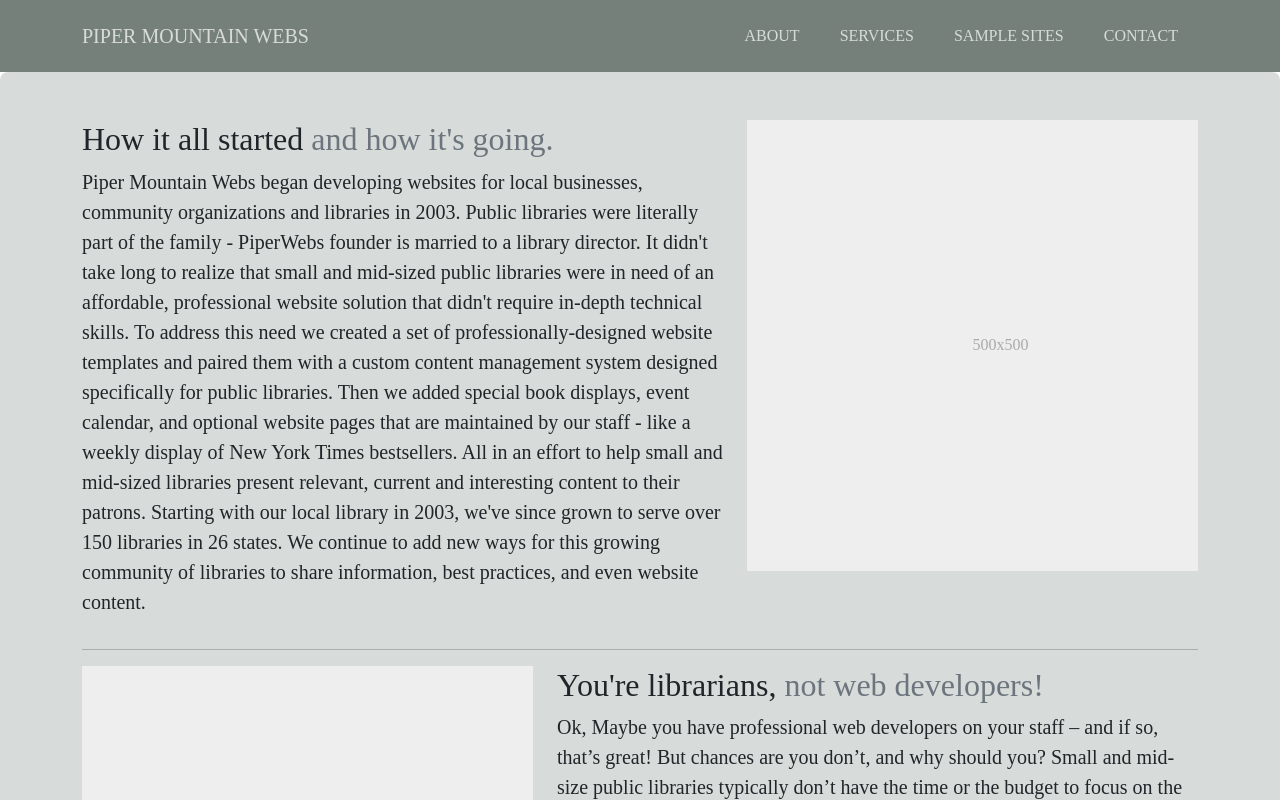
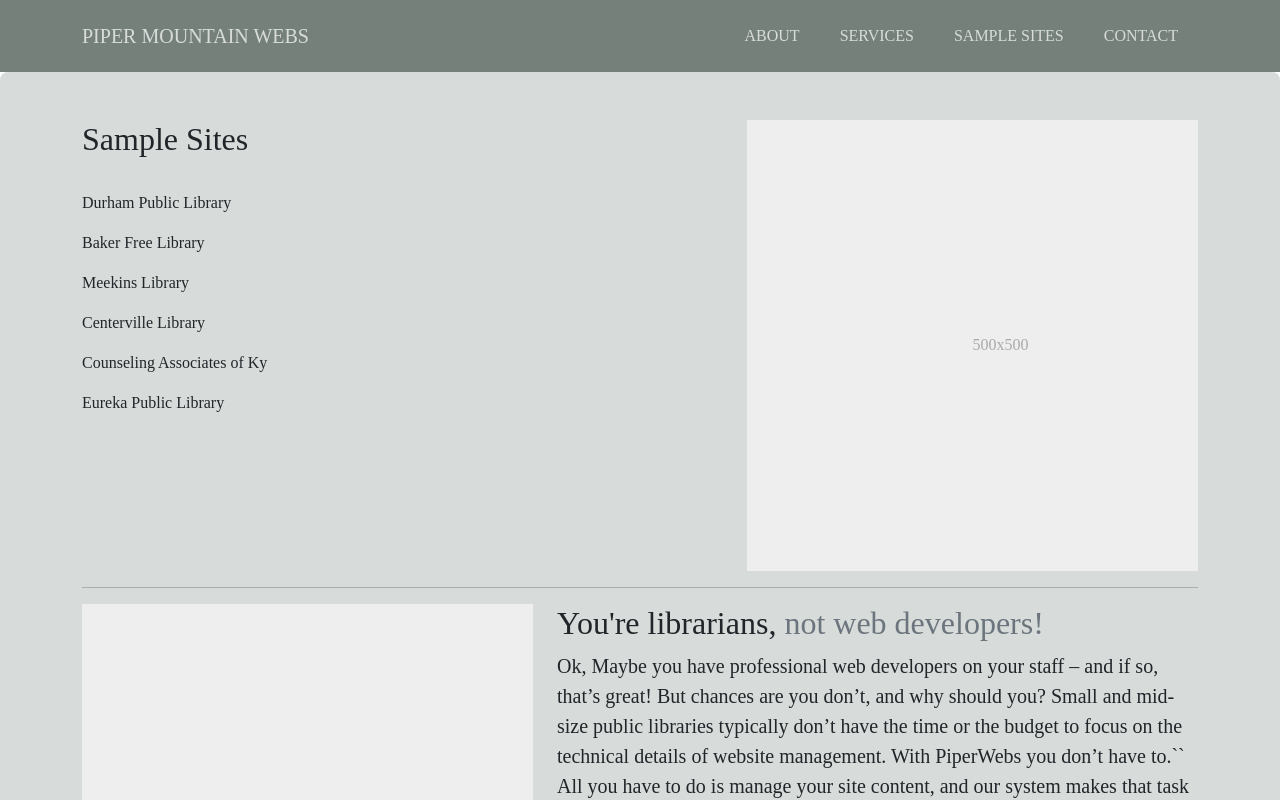
Before and after one commit to jonesopolis/LibraryPublicWebsite, a Next.js app in the folder piper-web/: page /sample-sites in a window 1280 px wide. Shown: the top 800 px of the page. Built offline with nearby package versions, Linux system fonts and the light colour scheme; a web font is replaced by a local one.

Commit message:
added urls for sample sites

```diff
--- a/piper-web/pages/index.js
+++ b/piper-web/pages/index.js
@@ -15,7 +15,7 @@
           <div className="carousel-item active">
             <Image src={mountains} className="d-block w-100" layout="responsive" alt="piper webs" />
             <div className="carousel-caption d-none d-md-block text-dark">
-              <h5>First slide label</h5>
+              <h5>David Rules</h5>
               <p>Some representative placeholder content for the first slide.</p>
             </div>
           </div>
--- a/piper-web/pages/sample-sites.js
+++ b/piper-web/pages/sample-sites.js
@@ -11,9 +11,21 @@
           <div className="row featurette">
             <div className="col-md-7">
               <h2 className="featurette-heading">
-                How it all started <span className="text-muted">and how it&apos;s going.</span>
-              </h2>
-              <p className="lead">Piper Mountain Webs began developing websites for local businesses, community organizations and libraries in 2003. Public libraries were literally part of the family - PiperWebs founder is married to a library director. It didn&apos;t take long to realize that small and mid-sized public libraries were in need of an affordable, professional website solution that didn&apos;t require in-depth technical skills. To address this need we created a set of professionally-designed website templates and paired them with a custom content management system designed specifically for public libraries. Then we added special book displays, event calendar, and optional website pages that are maintained by our staff - like a weekly display of New York Times bestsellers. All in an effort to help small and mid-sized libraries present relevant, current and interesting content to their patrons. Starting with our local library in 2003, we&apos;ve since grown to serve over 150 libraries in 26 states. We continue to add new ways for this growing community of libraries to share information, best practices, and even website content.</p>
+                Sample Sites <span className="text-muted"></span>
+
+              </h2><br/>
+
+
+              <p><a href="https://www.durhampubliclibrary.org" target="_blank">Durham Public Library</a></p>
+
+              <p><a href="https://www.bowbakerfreelibrary.org" target="_blank">Baker Free Library</a></p>
+              <p><a href="https://www.meekins-library.org" target="_blank">Meekins Library</a></p>
+
+              <p><a href="https://www.centervillelibrary.org" target="_blank">Centerville Library</a> </p>
+
+              <p><a href="https://counselingassociatesofky.com" target="_blank">Counseling Associates of Ky</a> </p>
+
+              <p><a href="https://eurekalibrary.azurewebsites.net" target="_blank">Eureka Public Library</a></p>
             </div>
             <div className="col-md-5">
               <svg className="bd-placeholder-img bd-placeholder-img-lg featurette-image img-fluid mx-auto" width="500" height="500" xmlns="http://www.w3.org/2000/svg" role="img" aria-label="Placeholder: 500x500" preserveAspectRatio="xMidYMid slice" focusable="false">
```
